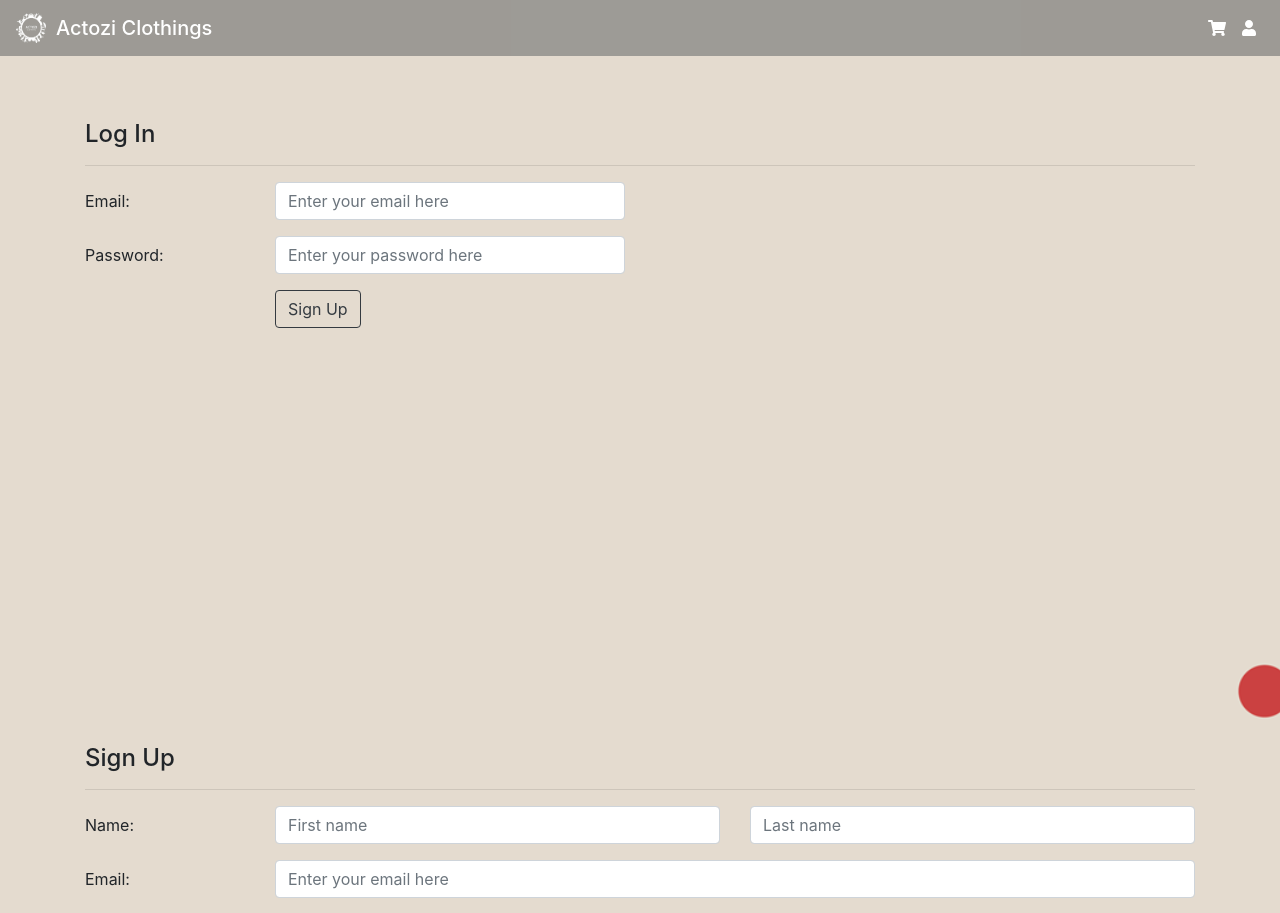
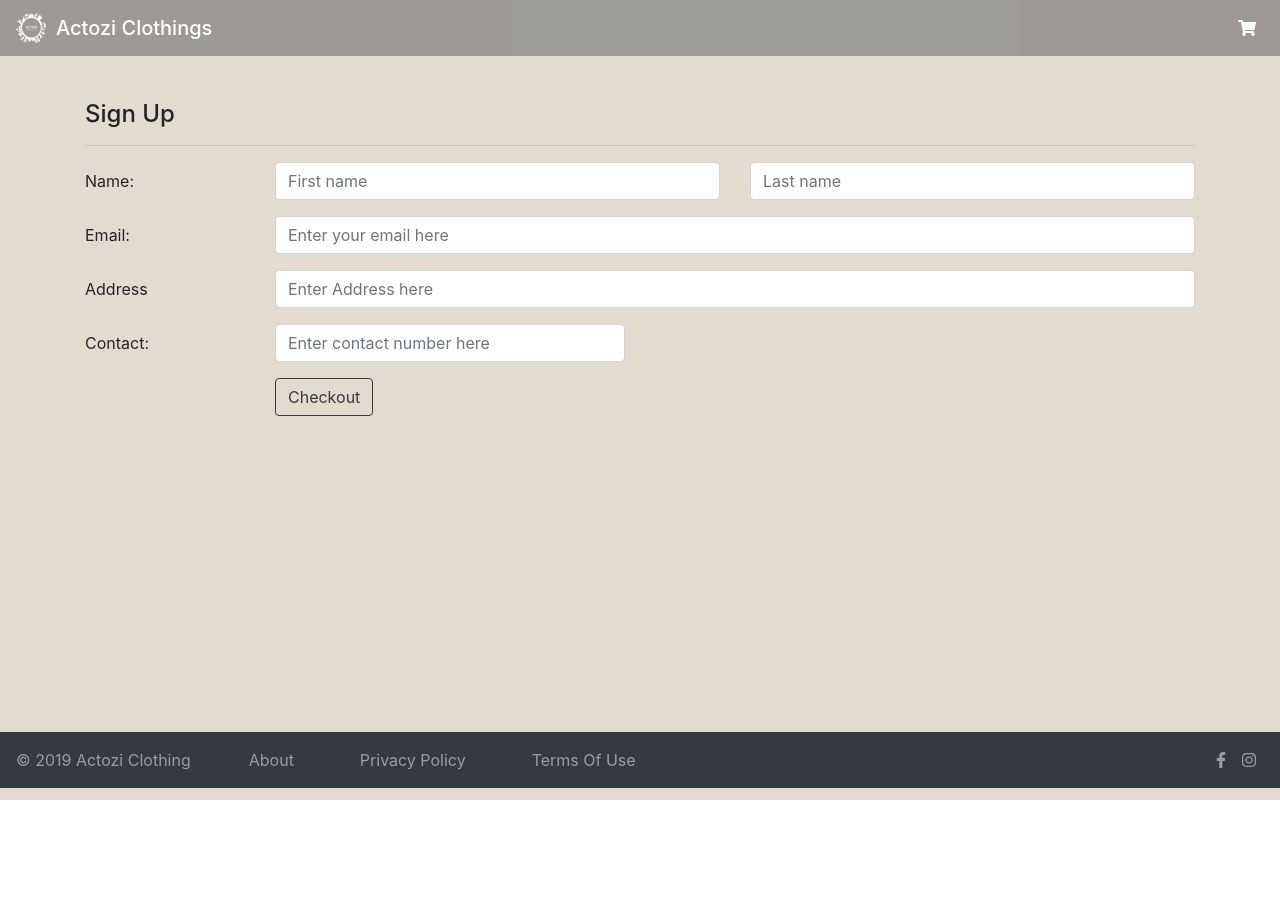
Before and after one commit to hashirtihami/actozi, a React (Create React App) app in the folder actozi/: page /registration in a window 1280 px wide. Shown: the top 913 px of the page. After the commit the page ends 800 px from the top, so only its background shows below. Built offline with nearby package versions, Linux system fonts and the light colour scheme.

Commit message:
login button removed, signup form exists as customer info page

```diff
--- a/actozi/src/components/Admin/Admin.css
+++ b/actozi/src/components/Admin/Admin.css
@@ -9,7 +9,8 @@
 }
 
 .signup{
-  margin-top:400px;
+  margin-top:100px;
+  padding-bottom:300px;
 }
 body {
   background-image: url("wall1.png");
--- a/actozi/src/components/Header/Header.js
+++ b/actozi/src/components/Header/Header.js
@@ -70,9 +70,9 @@ export default class Header extends React.Component {
             <Nav.Link className="nav-link-white" href="/cart">
               <FontAwesomeIcon icon={faShoppingCart} />
             </Nav.Link>
-            <Nav.Link className="nav-link-white" href="/registration">
+            {/* <Nav.Link className="nav-link-white" href="/registration">
               <FontAwesomeIcon icon={faUser} />
-            </Nav.Link>
+            </Nav.Link> */}
           </Nav>
         </Navbar.Collapse>
       </Navbar>
--- a/actozi/src/components/SignUpForm/SignUpForm.js
+++ b/actozi/src/components/SignUpForm/SignUpForm.js
@@ -4,7 +4,6 @@ import "../Admin/Admin.css";
 import "bootstrap/dist/css/bootstrap.css";
 import "slick-carousel/slick/slick.css";
 import "slick-carousel/slick/slick-theme.css";
-import AddImageButton from "../AddImageButton/AddImageButton"
 import { Button, Form, Row, Col } from 'react-bootstrap';
 
 
@@ -37,14 +36,6 @@ function SignUpForm() {
 
         <Form.Group as={Row} controlId="formHorizontalProduct">
           <Form.Label column sm={2}>
-            Password:
-          </Form.Label>
-          <Col sm={10}>
-            <Form.Control placeholder="Enter your password here" />
-          </Col>
-        </Form.Group>
-        <Form.Group as={Row} controlId="formHorizontalProduct">
-          <Form.Label column sm={2}>
             Address
           </Form.Label>
           <Col sm={10}>
@@ -63,7 +54,7 @@ function SignUpForm() {
 
         <Form.Group as={Row}>
           <Col sm={{ span: 10, offset: 2 }}>
-            <Button variant="outline-dark" type="submit">Sign Up</Button>
+            <Button variant="outline-dark" type="submit">Checkout</Button>
           </Col>
         </Form.Group>
       </Form>
--- a/actozi/src/screens/Registration/Registration.js
+++ b/actozi/src/screens/Registration/Registration.js
@@ -21,9 +21,6 @@ function Registration() {
         </Col>
       </Row>
       <Row>
-        <LogInForm/>
-      </Row>
-      <Row>
         <SignUpForm/>
       </Row>
 
```
